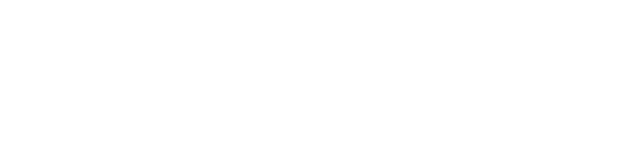
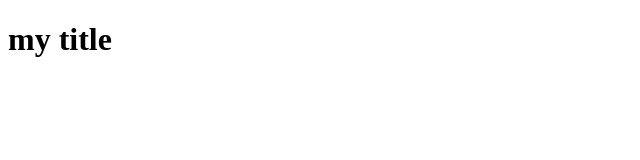
Before and after one commit to Maximekaiser/sharezza-social, a plain HTML site: page index.html in a window 1280 px wide. Shown: the whole page, without its empty margins (0-640 px from the left). Drawn offline with Linux system fonts and the light colour scheme.

Commit message:
modification

```diff
--- a/index.html
+++ b/index.html
@@ -2,9 +2,9 @@
 <html>
   <head>
     <meta charset="UTF-8">
-    <title>title</title>
+    <title>sharezza</title>
   </head>
   <body>
-
+    <h1>my title</h1>
   </body>
 </html>
```
